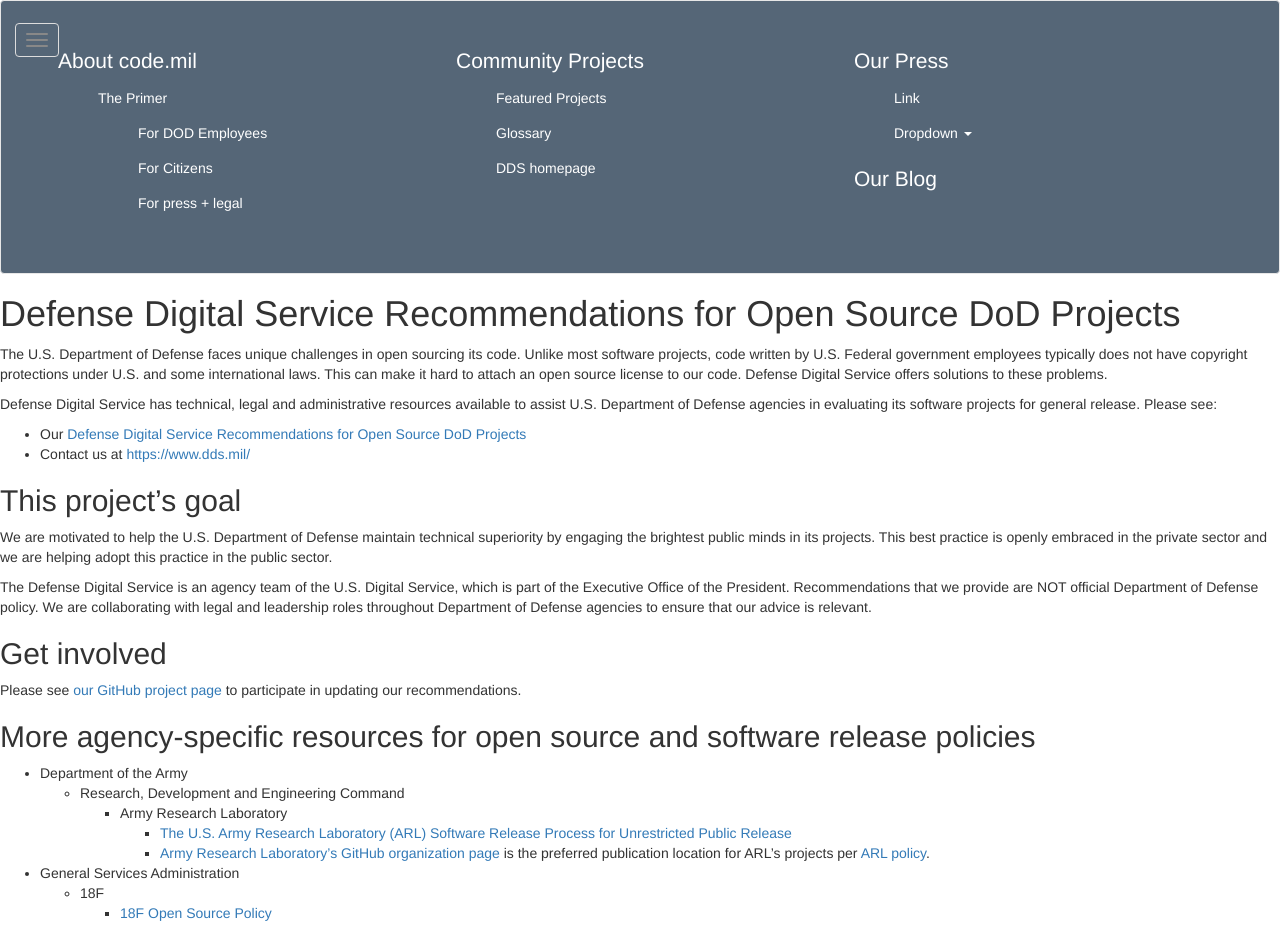
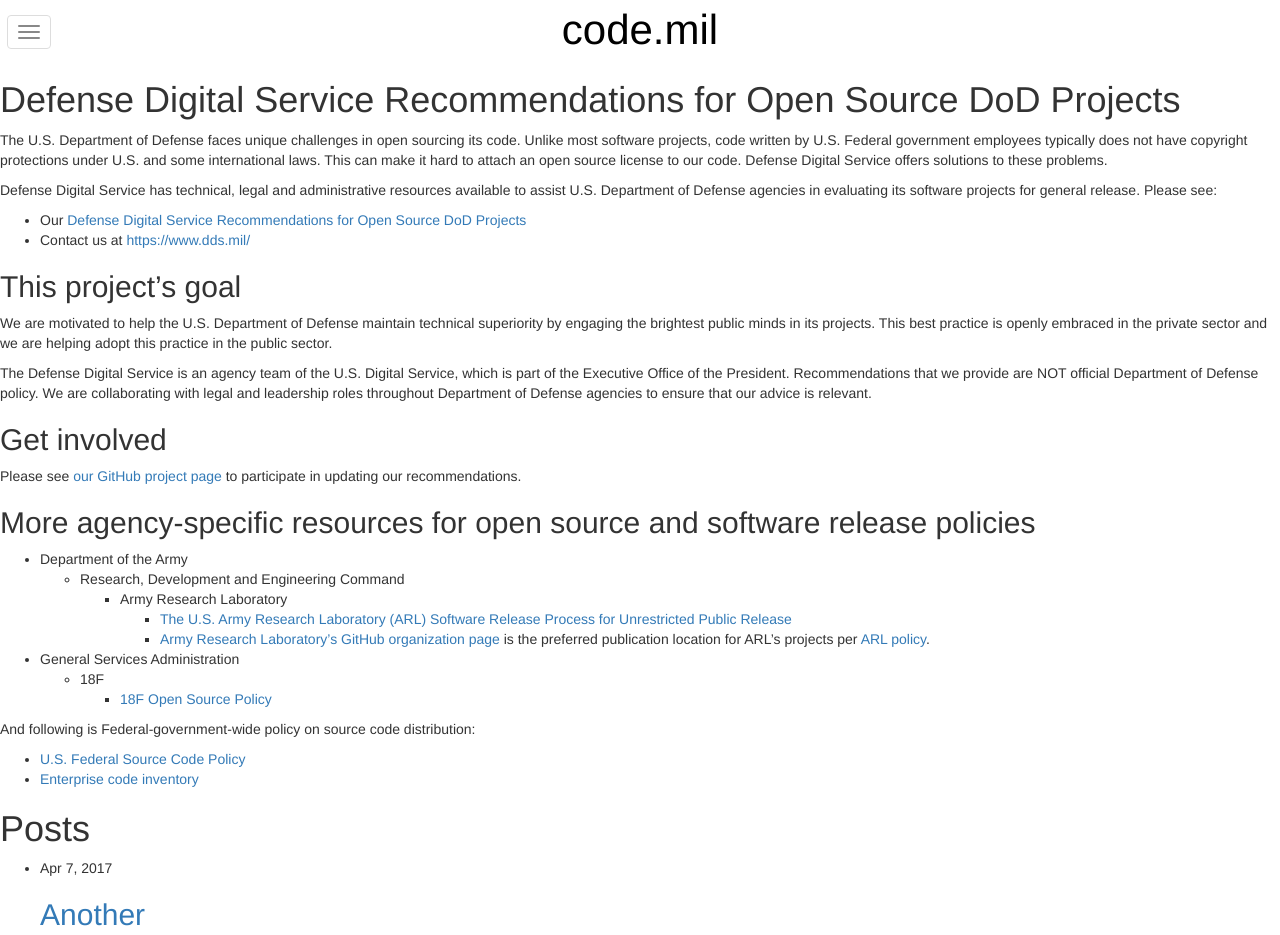
Before and after one commit to deptofdefense/code.mil.page, a Jekyll site: the page built from index.md, in a window 1280 px wide. Shown: the top 935 px of the page. Built offline with Jekyll 4.4.1, drawn with Linux system fonts in a browser that asks for light colours.

Commit message:
toggle menu

```diff
--- a/_layouts/page.html
+++ b/_layouts/page.html
@@ -6,18 +6,26 @@
     <title>code.mil</title>
     <link rel="stylesheet" href="css/main.css"/>
     <style>
+.brand {
+  font-size: 3em;
+  text-align: center;
+}
 .title {
   color: white;
   font-size:1.5em;
 }
-nav {
-  padding: 3em;
+#bs-example-navbar-collapse-1 {
+  width: 100%;
   line-height: 2.5em;
+  background-color: #567;
+}
+#bs-example-navbar-collapse-1 > nav {
+  padding: 3em 3em 3em;
 }
 #toggleMenu {
-  position: absolute;
-  left: 1em;
-  top: 1em;
+  position: fixed;
+  left: 0.5em;
+  top: 0.5em;
   z-index: 2;
 }
 @media (min-width: 768px) {
@@ -28,7 +36,16 @@ nav {
 nav ul {
   list-style-type: none;
 }
-.navbar-default,.navbar-default a {
+#brandDiv {
+  text-align: center;
+  background: rgba(0,0,0,0);
+}
+.brand {
+  text-align: center;
+  color: black;
+}
+#bs-example-navbar-collapse-1 > .navbar-default,#bs-example-navbar-collapse-1 > .navbar-default a {
+  border: none;
   background-color: #567;
   color: white;
 }
@@ -47,19 +64,20 @@ function toggleBanner(){
     <script src="{{ site.baseurl }}/bower_components/bootstrap-sass/assets/javascripts/bootstrap.min.js"></script>
   </head>
   <body>
-    <!-- Gov banner END -->
+    <div class="navbar-default">
+    <button type="button" id="toggleMenu" class="navbar-toggle" data-toggle="collapse" data-target="#bs-example-navbar-collapse-1">
+      <span class="icon-bar"></span>
+      <span class="icon-bar"></span>
+      <span class="icon-bar"></span>
+    </button>
+    </div>
+      <div class="container-fluid row collapse" id="bs-example-navbar-collapse-1">
     <nav class="navbar navbar-default">
-      <div class="navbar-header">
-          <button type="button" id="toggleMenu" class="navbar-toggle" data-toggle="collapse" data-target="#bs-example-navbar-collapse-1">
-            <span class="icon-bar"></span>
-            <span class="icon-bar"></span>
-            <span class="icon-bar"></span>
-          </button>
-      </div>
-      <div class="navbar-collapse container-fluid row collapse" id="bs-example-navbar-collapse-1">
         <div class="col-sm-4">
-          <a class="title" href="{{site.baseurl}}{% link about.md %}">About code.mil</a>
           <ul>
+            <li>
+              <a class="title" href="{{site.baseurl}}{% link about.md %}">About</a>
+            </li>
             <li>The Primer</li>
             <ul>
               <li>For DOD Employees</li>
@@ -105,8 +123,11 @@ function toggleBanner(){
           </ul>
           <a class="title" href="{{site.baseurl}}{{site.posts.first.url}}">Our Blog</a>
         </div>
+    </nav>
       </div>
-    </nav>
+      <div id="brandDiv">
+    <a class="brand" href="{{site.baseurl}}">code.mil</a>
+      </div>
     <main id="main-content">
     {{content}}
     </main>
```
